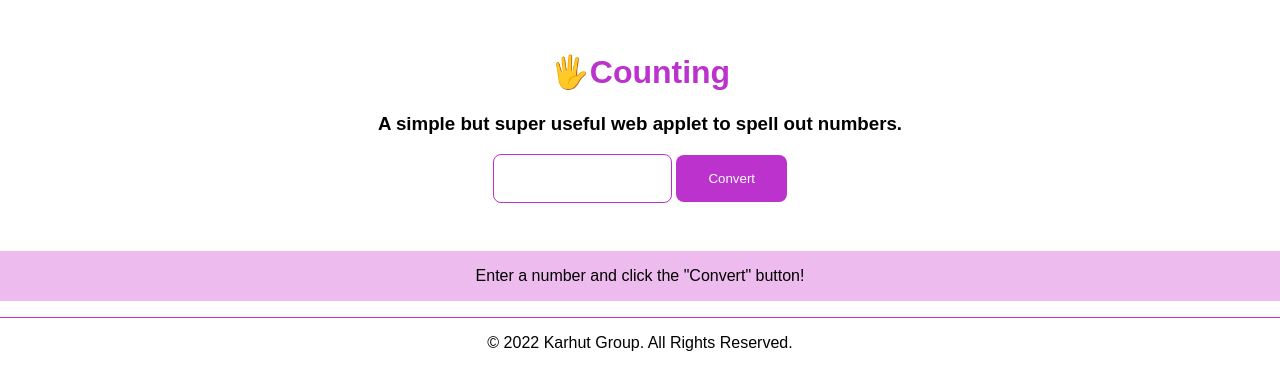
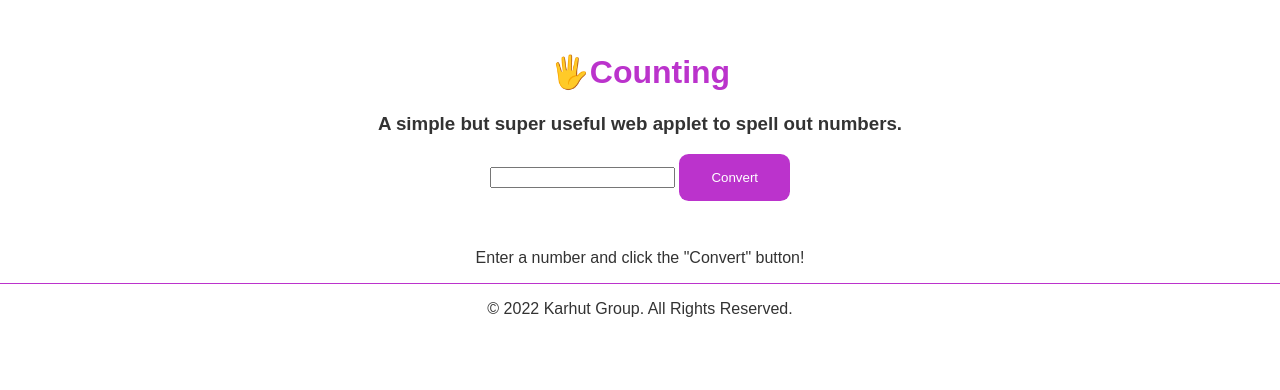
Before and after one commit to piktoll/counting, a PHP site: page /counting.php in a window 1280 px wide. Shown: the top 390 px of the page. Run offline with PHP 8.4, Linux system fonts and the light colour scheme.

Commit message:
Update main.css

```diff
--- a/assets/css/main.css
+++ b/assets/css/main.css
@@ -2,12 +2,16 @@
     --primary: #b3c;
     --white: #fff;
     --primary-light: #ebe;
+    --coal: #333;
+
+    --light-radius: 0.6rem;
 }
 
 * {
     box-sizing: border-box;
     text-align: center;
     font-family: sans-serif;
+    color: var(--coal);
 }
 
 body {
@@ -22,18 +26,18 @@ button {
     padding: 1rem 2rem;
     background: var(--primary);
     color: var(--white);
-    border-radius: 0.5rem;
-    border: 0px solid var(--white);
+    border-radius: var(--light-radius);
+    border: 0rem solid var(--white);
 }
 
-#numberIn {
+#number-el {
     box-sizing: border-box;
     border: 0.05rem solid var(--primary);
     padding: 1rem 0rem;
-    border-radius: 0.5rem;
+    border-radius: var(--light-radius);
 }
 
-#resultP {
+#result-el {
     padding: 1rem;
     background: var(--primary-light);
 }
```
